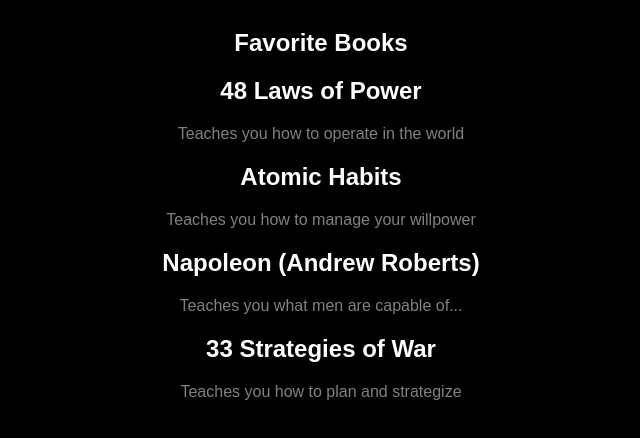
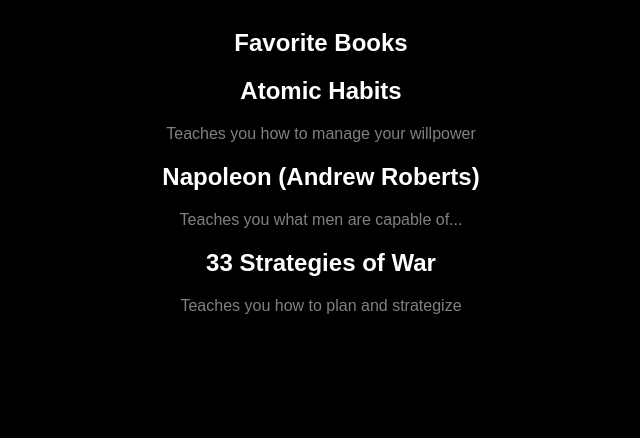
Before and after one commit to ebubekir73/personalwebsite.github.io, a plain HTML site: page personal/books.html in a window 1280 px wide. Shown: the part 218-656 px from the top of the page, without its empty margins (319-959 px from the left). Drawn offline with Linux system fonts and the light colour scheme.

Commit message:
Update books.html

```diff
--- a/personal/books.html
+++ b/personal/books.html
@@ -16,10 +16,6 @@
         <div class="section" id="books">
             <h2>Favorite Books</h2>
             <div class="item">
-                <h2>48 Laws of Power</h2>
-                <p>Teaches you how to operate in the world</p>
-            </div>
-            <div class="item">
                 <h2>Atomic Habits</h2>
                 <p>Teaches you how to manage your willpower</p>
             </div>
```
